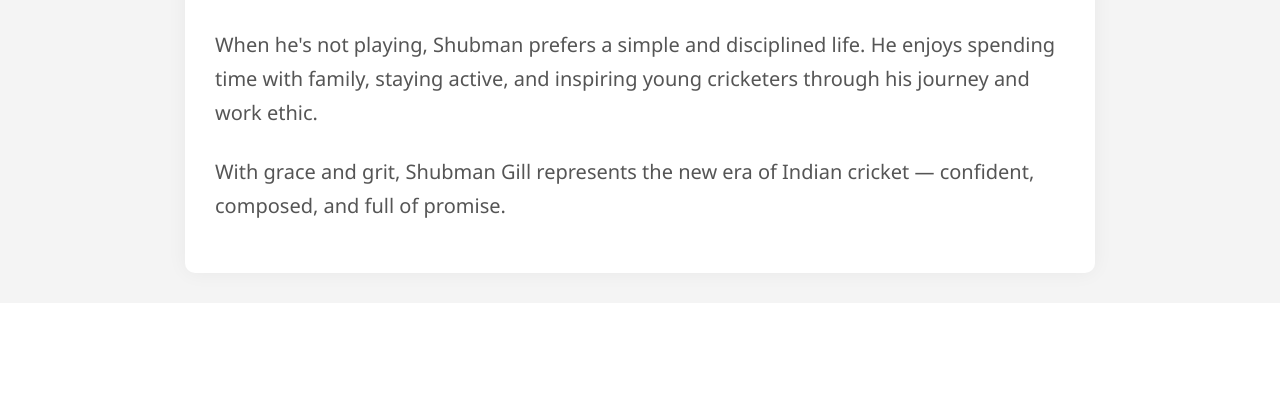
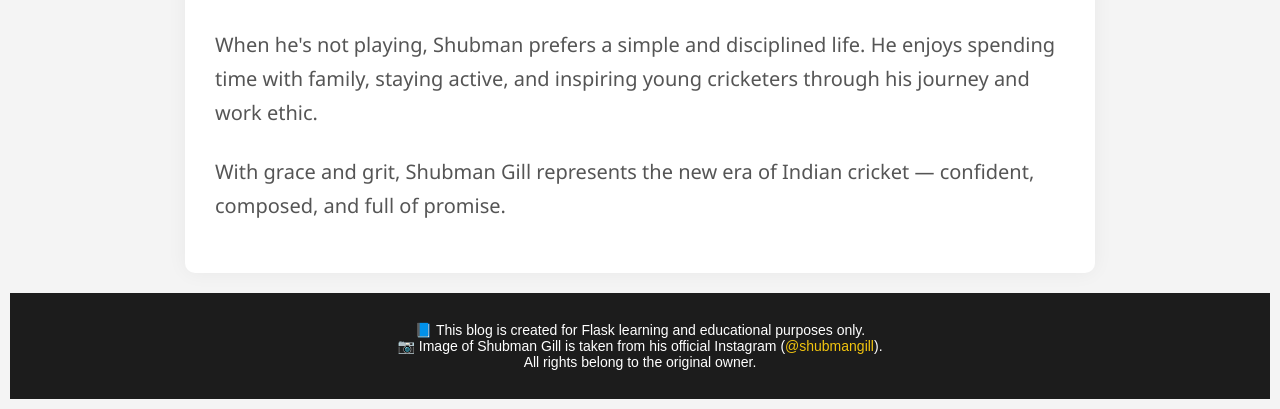
Before and after one commit to shipali-k-account/Shubman_Gill_Blog, a Flask app: page /about in a window 1280 px wide. Shown: the part 1382-1791 px from the top of the page. Before the commit the page ends 1665 px from the top, so only its background shows below. Run offline with Flask 3, Linux system fonts and the light colour scheme.

Commit message:
Updated footer text

```diff
--- a/static/style.css
+++ b/static/style.css
@@ -312,3 +312,20 @@ ul {
   list-style: none;
   padding: 0;
 }
+.simple-footer {
+  background-color: #1c1c1c;
+  color: #ffffff;
+  text-align: center;
+  padding: 15px;
+  font-size: 14px;
+  font-family: 'Poppins', sans-serif;
+}
+
+.simple-footer a {
+  color: #f1c40f;
+  text-decoration: none;
+}
+
+.simple-footer a:hover {
+  text-decoration: underline;
+}
--- a/templates/about.html
+++ b/templates/about.html
@@ -25,4 +25,12 @@
 
   <p class="conclusion">With grace and grit, Shubman Gill represents the new era of Indian cricket — confident, composed, and full of promise.</p>
 </div>
+<footer class="simple-footer">
+  <p>
+    📘 This blog is created for Flask learning and educational purposes only.<br>
+    📷 Image of Shubman Gill is taken from his official Instagram (<a href="https://www.instagram.com/shubmangill/" target="_blank">@shubmangill</a>).<br>
+    All rights belong to the original owner.
+  </p>
+</footer>
+
 {% endblock %}
```
Also changed, not shown: templates/gallery.html (+8 -0 lines).
